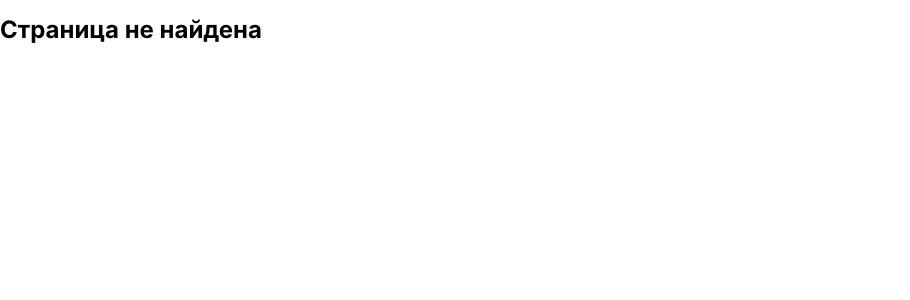
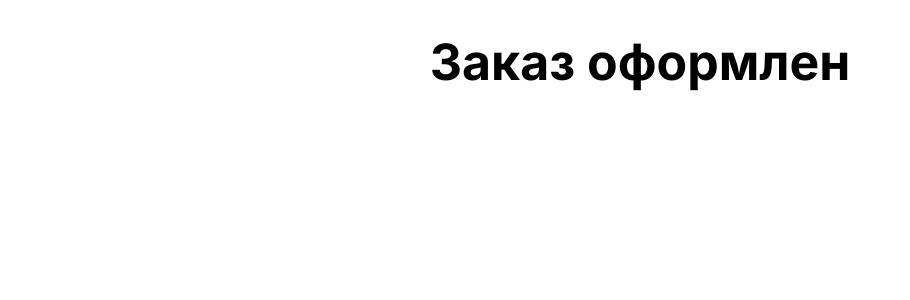
Before and after one commit to mvodev/hotels-online-shop, a React (Vite) app: page /hotels-online-shop/confirm in a window 1280 px wide. Shown: the top 300 px of the page, without its empty margins (0-910 px from the left). Built offline with nearby package versions, Linux system fonts and the light colour scheme.

Commit message:
add page to confirm order

```diff
--- a/src/main.tsx
+++ b/src/main.tsx
@@ -11,6 +11,7 @@ import NotFound from './pages/NotFound';
 import CartPage from './pages/CartPage';
 import AdminPage from './pages/AdminPage';
 import ChangePage from './pages/ChangePage';
+import ConfirmPage from './pages/ConfirmPage';
 
 ReactDOM.createRoot(document.getElementById('root') as HTMLElement).render(
   <React.StrictMode>
@@ -21,6 +22,7 @@ ReactDOM.createRoot(document.getElementById('root') as HTMLElement).render(
           <Route path='/cards/:id' element={<SingleProductPage/>} />
           <Route path='/cart' element={<CartPage/>} />
           <Route path='/admin' element={<AdminPage/>} />
+          <Route path='/confirm' element={<ConfirmPage/>} />
           <Route path='/admin/:id' element={<ChangePage/>} />
           <Route path='/admin/add' element={<ChangePage typeOfCard={'new'}/>} />
           <Route path='*' element={<NotFound />}/>
--- a/src/pages/AdminPage.tsx
+++ b/src/pages/AdminPage.tsx
@@ -1,4 +1,3 @@
-import { useState } from 'react';
 import { useNavigate } from 'react-router-dom';
 import AdminCard from '../components/admin-card/AdminCard';
 import BreadCrumbs from '../components/bread-crumbs/BreadCrumbs';
@@ -29,7 +28,9 @@ const AdminPage = () => {
           {link: '/',name:'Страница администратора',actual:true}
         ]}/>
         <h1 className='admin__header'>Страница администратора</h1>
-        <h2 className='admin__sub-header'>Кликните по карточке товара для изменения или удаления информации или нажмите кнопку добавить для внесения новой</h2>
+        <h2 className='admin__sub-header'>
+          Кликните по карточке товара для изменения или удаления информации или нажмите кнопку добавить для внесения новой
+        </h2>
         <Button buttonType='add' onPointerDown={handleAdd}/>
         <div className="admin__cards">
           {cards}
--- a/src/pages/CartPage.tsx
+++ b/src/pages/CartPage.tsx
@@ -8,12 +8,14 @@ import { addToCart, removeFromCart, selectCart } from '../redux/cartSlice';
 import { useAppDispatch, useAppSelector } from '../redux/hooks';
 import ls from '../storage/LocalStorage';
 import './CartPage.scss';
+import { useNavigate } from 'react-router';
 
 const CartPage = () => {
   const [products,setProducts] = useState<JSX.Element[]>();
   const [total,setTotal] = useState('');
   const cart = useAppSelector(selectCart);
   const dispatch = useAppDispatch();
+  const navigate = useNavigate();
   const dataInStorage = ls.getItems() ?? [];
   let productsMap:Map<string,number> = new Map();
 
@@ -30,6 +32,10 @@ const CartPage = () => {
     } else if (oldPNumberProductsInCart && oldPNumberProductsInCart > counter) {
       dispatch(removeFromCart({barcode}));
     }
+  }
+
+  const handleRegisterOrder = () => {
+    navigate('/confirm')
   }
 
   useEffect(()=>{
@@ -75,7 +81,11 @@ const CartPage = () => {
           {products}
         </div>
         <div className="cart-page__prepare">
-          <Button buttonType='common' text='Оформить заказ'/>
+          <Button
+            buttonType='common'
+            text='Оформить заказ'
+            onPointerDown={handleRegisterOrder}
+          />
           <span className='cart-page__total'>{total + ' '}&#8376;</span>
         </div>
       </main>
--- /dev/null
+++ b/src/pages/ConfirmPage.scss
@@ -0,0 +1,7 @@
+.confirm {
+  &__header {
+    font-size: 50px;
+    font-family: 'Inter';
+    text-align: center;
+  }
+}
--- /dev/null
+++ b/src/pages/ConfirmPage.tsx
@@ -0,0 +1,11 @@
+import './ConfirmPage.scss';
+
+const ConfirmPage = () => {
+  return (
+    <main className="confirm">
+      <h1 className="confirm__header">Заказ оформлен</h1>
+    </main>
+  )
+}
+
+export default ConfirmPage;
```
Also changed, not shown: 2 other files (tests, documents, lock files or other folders).
